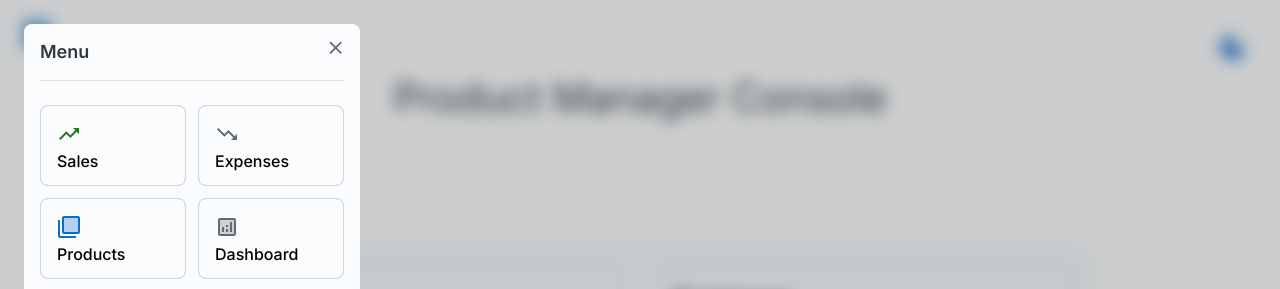
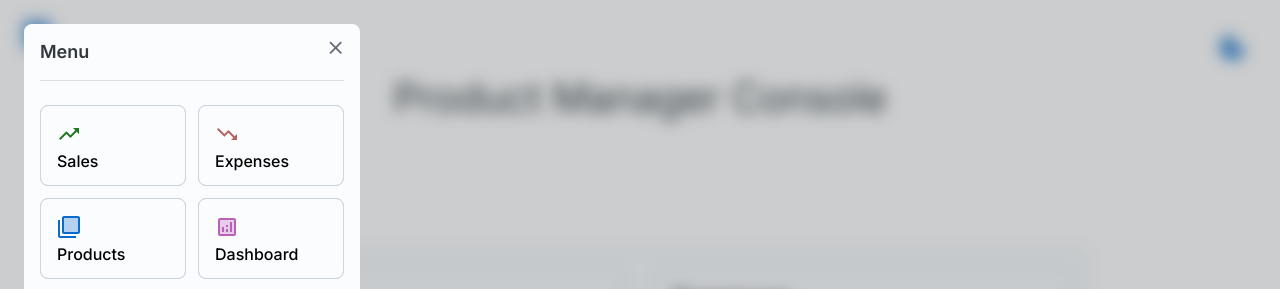
Before and after one commit to Marcus-Nastasi/next-front-products-manager, a Next.js app: page / in a window 1280 px wide. Both pictures are taken after a click on the button "Open menu". Shown: the top 289 px of the page. Built offline with nearby package versions, Linux system fonts and the light colour scheme.

Commit message:
refactoring: refactoring menu icon color

```diff
--- a/src/app/components/Menu/Menu.tsx
+++ b/src/app/components/Menu/Menu.tsx
@@ -90,7 +90,7 @@ export default function Menu() {
                     },
                     {
                       name: 'Expenses',
-                      icon: <TrendingDownIcon color='error' />,
+                      icon: <TrendingDownIcon htmlColor='rgba(183, 97, 97)' />,
                     },
                     {
                       name: 'Products',
@@ -98,7 +98,7 @@ export default function Menu() {
                     },
                     {
                       name: 'Dashboard',
-                      icon: <AnalyticsTwoToneIcon color='secondary' />,
+                      icon: <AnalyticsTwoToneIcon htmlColor='rgba(183, 97, 183)' />,
                     },
                   ].map((item) => (
                     <Card
```
